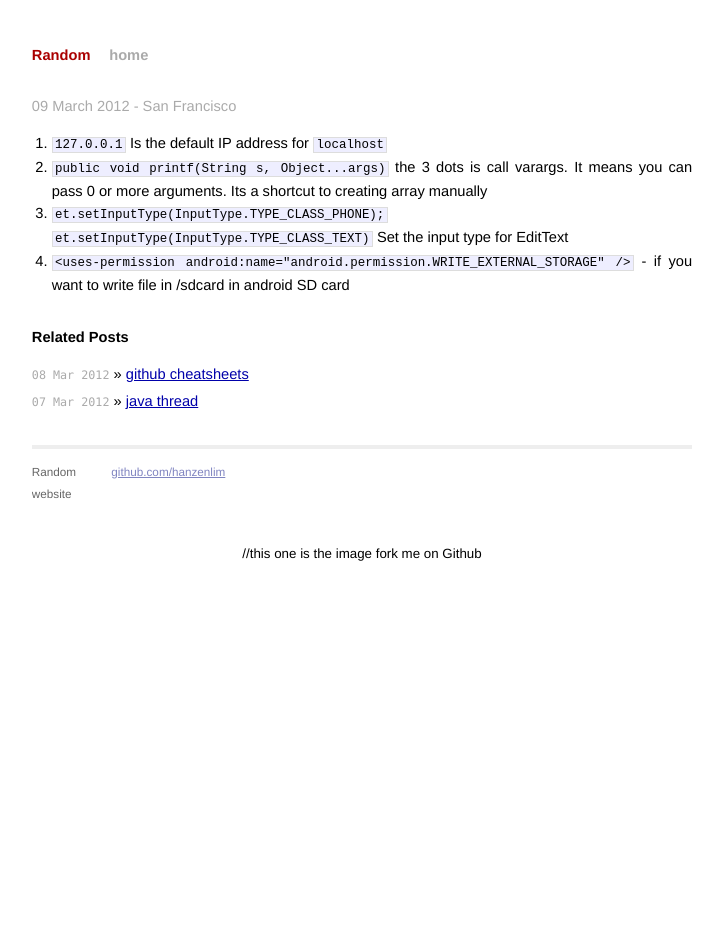
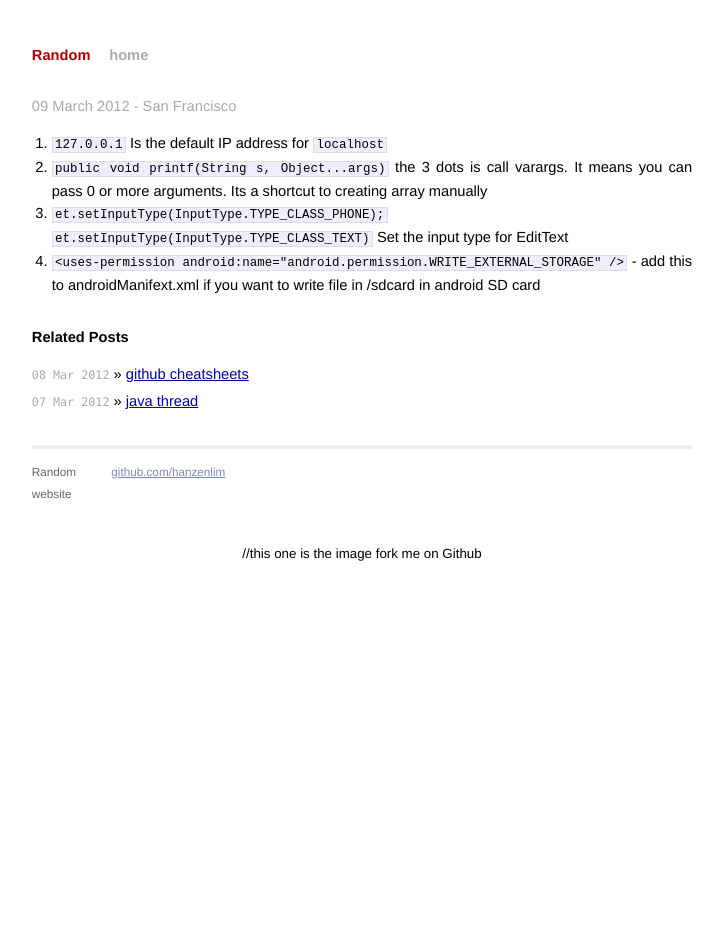
Before and after one commit to badong/badong.github.com, a Jekyll site: the page built from _posts/2012-03-9-general_cheatsheets.md, in a window 1280 px wide. Shown: the whole page, without its empty margins (278-1001 px from the left). Built offline with Jekyll 4.4.1, drawn with Linux system fonts in a browser that asks for light colours; Markdown is read by kramdown in place of the engine named in the settings.

Commit message:
Update _posts/2012-03-9-general_cheatsheets.md

```diff
--- a/_posts/2012-03-9-general_cheatsheets.md
+++ b/_posts/2012-03-9-general_cheatsheets.md
@@ -9,5 +9,5 @@ title: general cheatsheets
 Its a shortcut to creating array manually
 3. `et.setInputType(InputType.TYPE_CLASS_PHONE);`  `et.setInputType(InputType.TYPE_CLASS_TEXT)`
 Set the input type for EditText
-4. `<uses-permission android:name="android.permission.WRITE_EXTERNAL_STORAGE" />` - if you want to write file in /sdcard
-    in android SD card
+4. `<uses-permission android:name="android.permission.WRITE_EXTERNAL_STORAGE" />` - add this to androidManifext.xml if
+    you want to write file in /sdcard in android SD card
```
